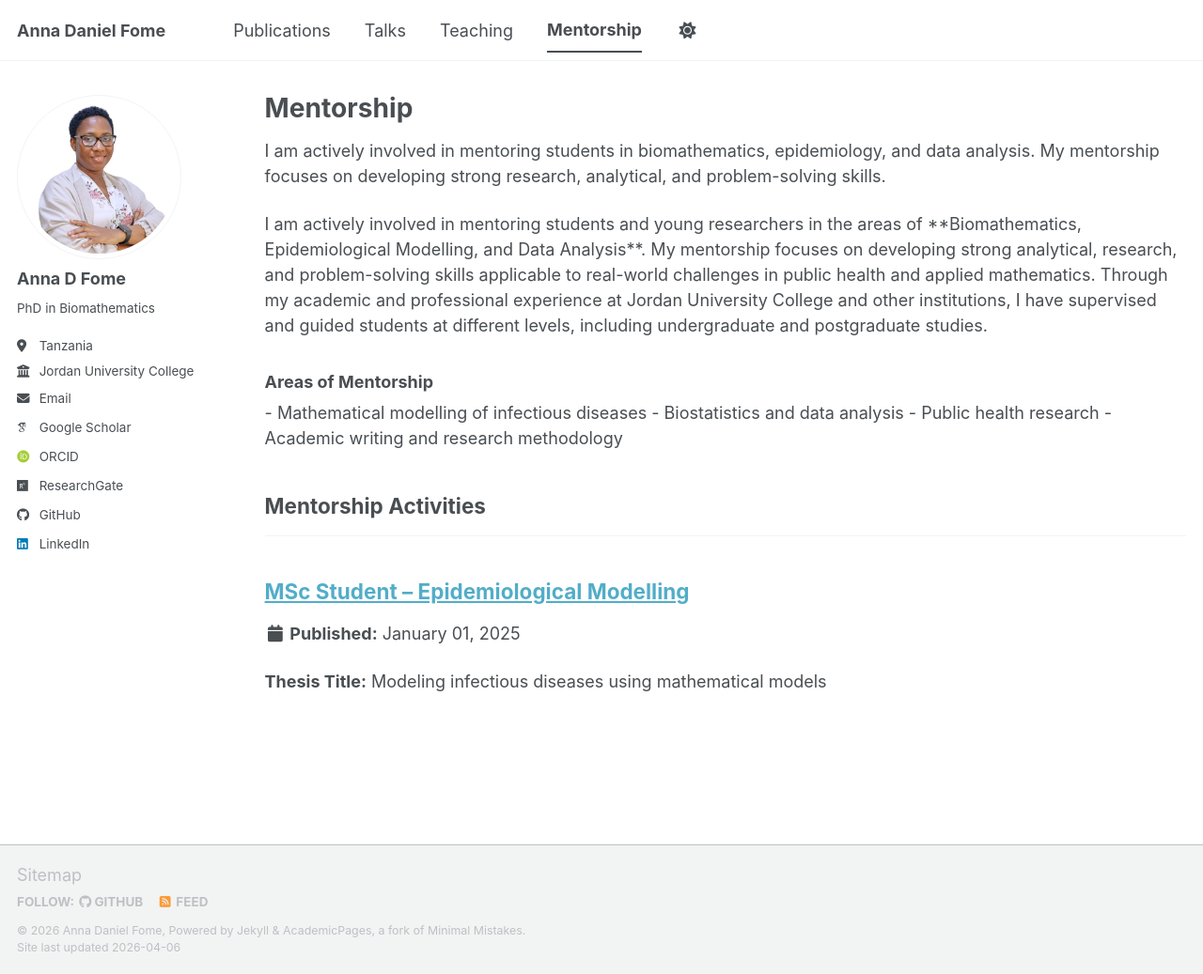
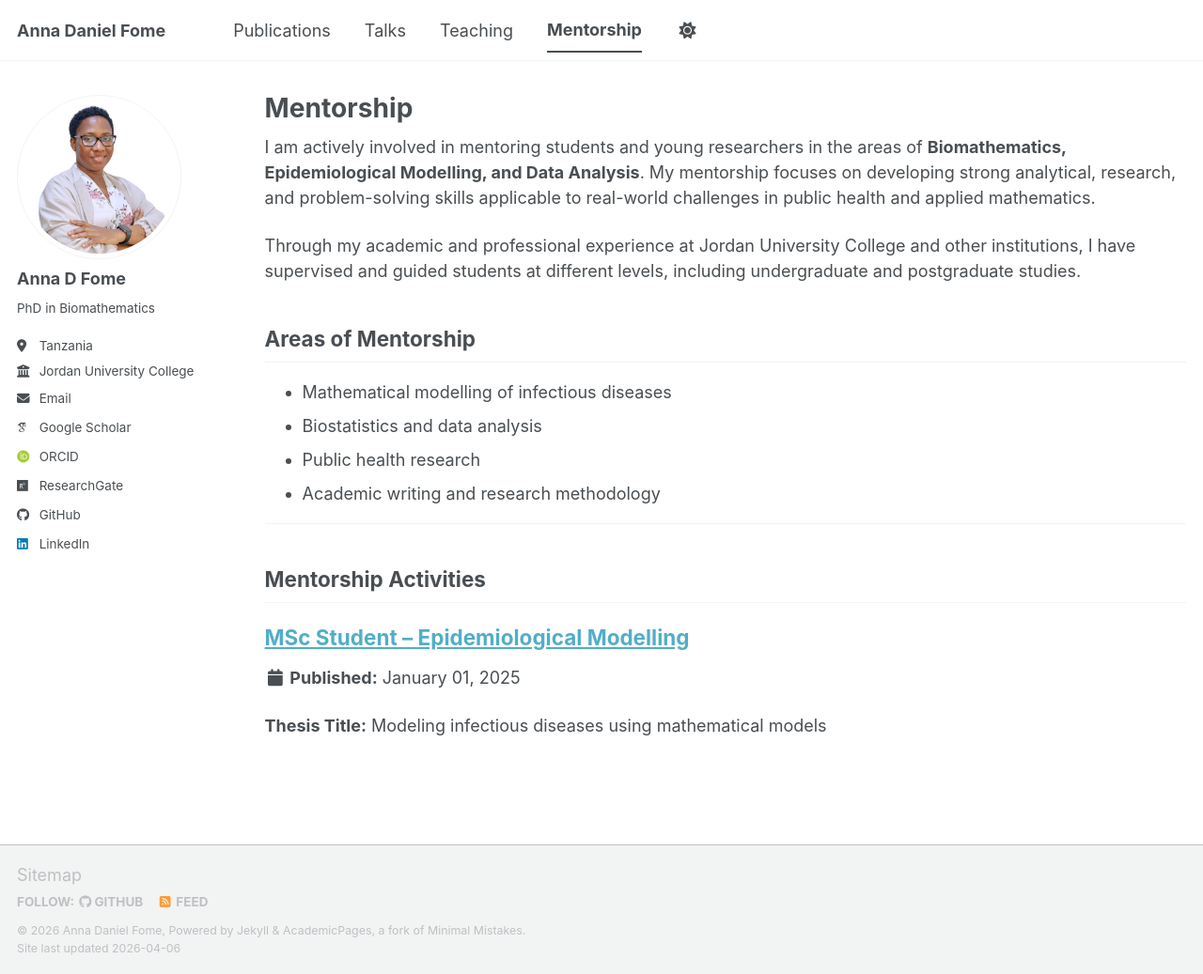
Before and after one commit to FomeA/FomeA.github.io, a Jekyll site: the page built from _pages/mentorship.html, in a window 1280 px wide and 1037 px high. Shown: the whole window at 94% size. Built offline with Jekyll 4.4.1, drawn with Linux system fonts in a browser that asks for light colours; some web fonts are replaced; a script bundle is joined from its source files by our own code; library files that are not in the unit come from our copies.

Commit message:
Update mentorship.html

```diff
--- a/_pages/mentorship.html
+++ b/_pages/mentorship.html
@@ -5,27 +5,33 @@ permalink: /mentorship/
 author_profile: true
 ---
 
+<div class="page__content">
+
   <p>
-I am actively involved in mentoring students in biomathematics, epidemiology, and data analysis.
-My mentorship focuses on developing strong research, analytical, and problem-solving skills.
+    I am actively involved in mentoring students and young researchers in the areas of
+    <strong>Biomathematics, Epidemiological Modelling, and Data Analysis</strong>.
+    My mentorship focuses on developing strong analytical, research, and problem-solving skills applicable to real-world challenges in public health and applied mathematics.
   </p>
 
   <p>
-I am actively involved in mentoring students and young researchers in the areas of **Biomathematics, Epidemiological Modelling, and Data Analysis**. My mentorship focuses on developing strong analytical, research, and problem-solving skills applicable to real-world challenges in public health and applied mathematics.
-
-Through my academic and professional experience at Jordan University College and other institutions, I have supervised and guided students at different levels, including undergraduate and postgraduate studies.
+    Through my academic and professional experience at Jordan University College and other institutions,
+    I have supervised and guided students at different levels, including undergraduate and postgraduate studies.
   </p>
 
-<h3>Areas of Mentorship</h3>
-- Mathematical modelling of infectious diseases
-- Biostatistics and data analysis
-- Public health research
-- Academic writing and research methodology
+  <h2>Areas of Mentorship</h2>
+  <ul>
+    <li>Mathematical modelling of infectious diseases</li>
+    <li>Biostatistics and data analysis</li>
+    <li>Public health research</li>
+    <li>Academic writing and research methodology</li>
+  </ul>
 
+  <hr>
 
   <h2>Mentorship Activities</h2>
-<hr />
 
   {% for post in site.mentorship reversed %}
     {% include archive-single.html %}
   {% endfor %}
+
+</div>
```
Lines whose indentation alone changed are shown as unchanged.
